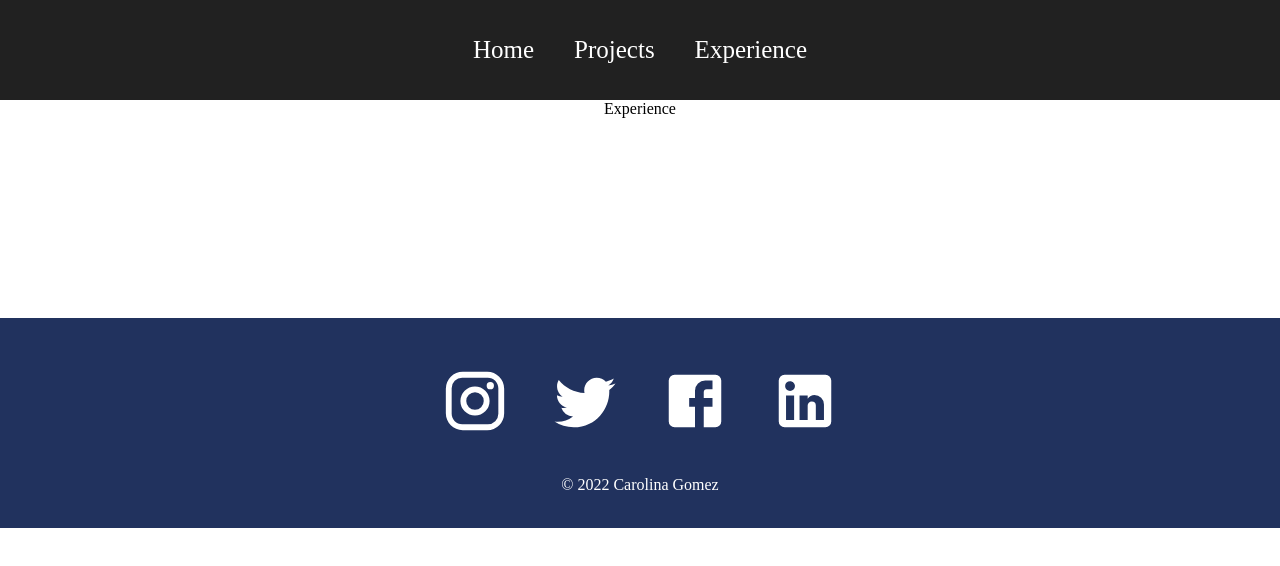
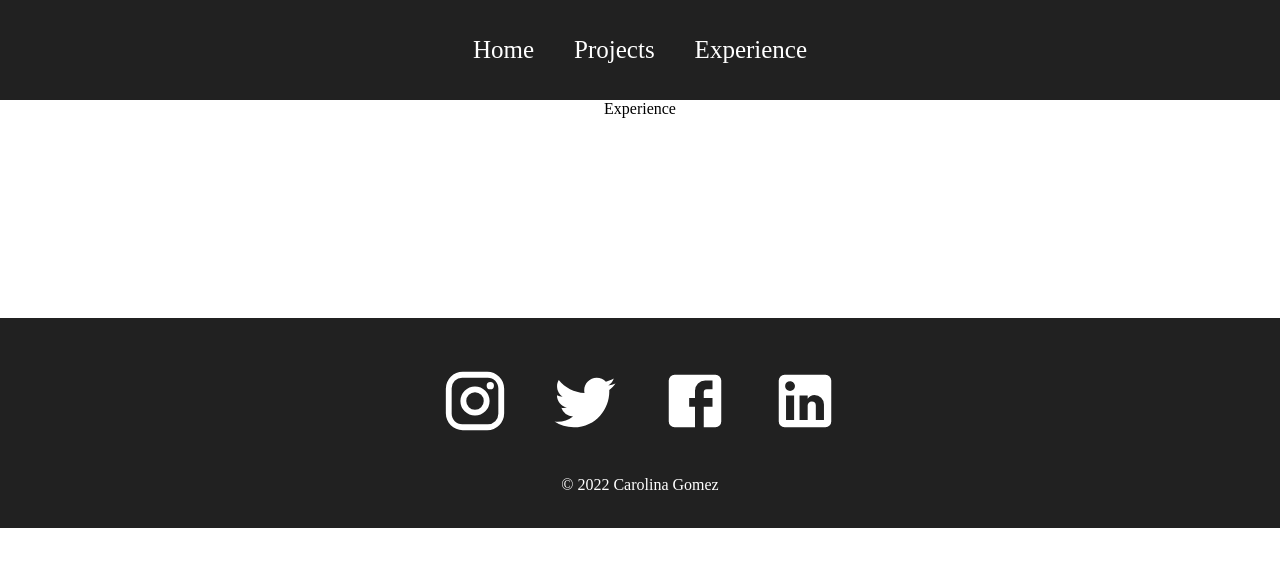
Before and after one commit to carolina-gomez/portfolio-website, a React (Create React App) app: page /experience in a window 1280 px wide. Shown: the top 566 px of the page. Built offline with nearby package versions, Linux system fonts and the light colour scheme.

Commit message:
footer bg color

```diff
--- a/src/styles/Footer.css
+++ b/src/styles/Footer.css
@@ -1,7 +1,7 @@
 .footer {
     width: 100%;
     height: 200px;
-    background: #21325e;
+    background: #212121;
     display: flex;
     justify-content: center;
     align-items: center;
```
